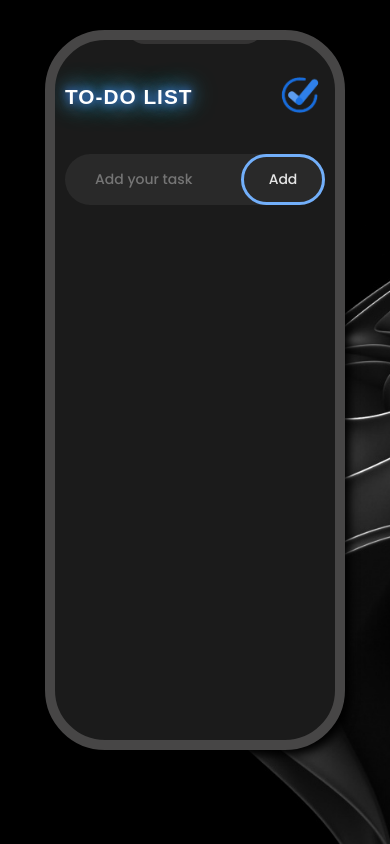
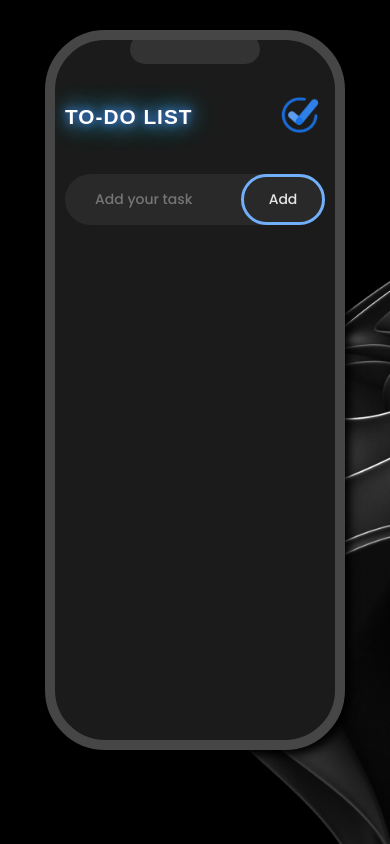
Before and after one commit to Yoonmyatsandi/To-do-list, a website: page index.html in a window 390 px wide. Drawn offline with nearby package versions, Linux system fonts and the light colour scheme.

Commit message:
Update style.css

```diff
--- a/style.css
+++ b/style.css
@@ -295,4 +295,15 @@ ul li .delete-button {
     margin: 20px auto;
     padding: 20px 10px 40px;
   }
+
+  .box {
+    width: 50%;
+    height: 30px;
+    margin-top: -50px;
+  }
+
+  .neon-text {
+    margin-top: 20px;
 }
+
+}
```
